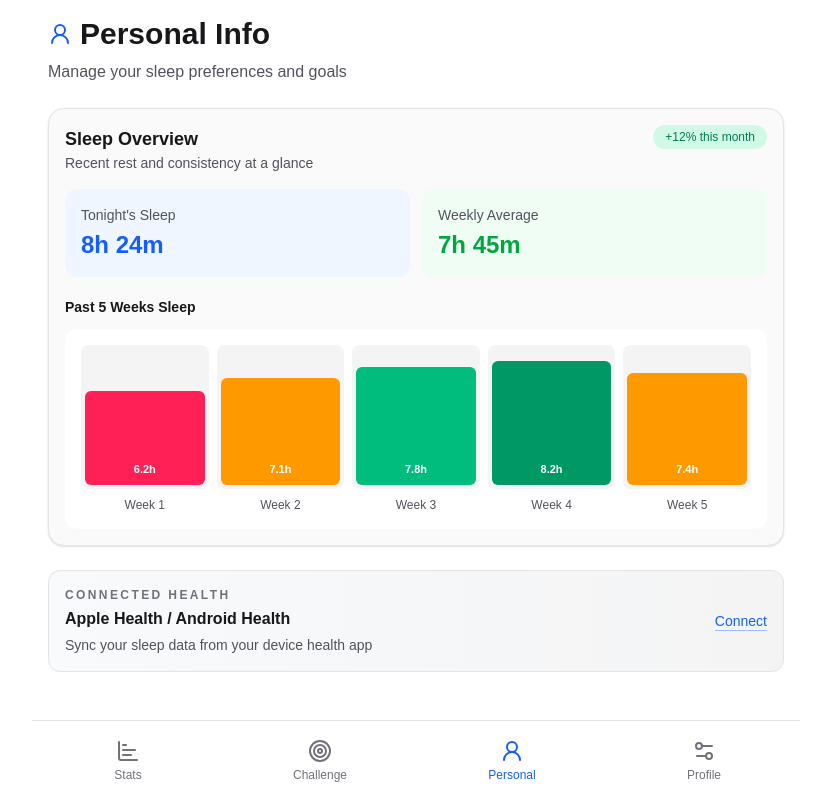
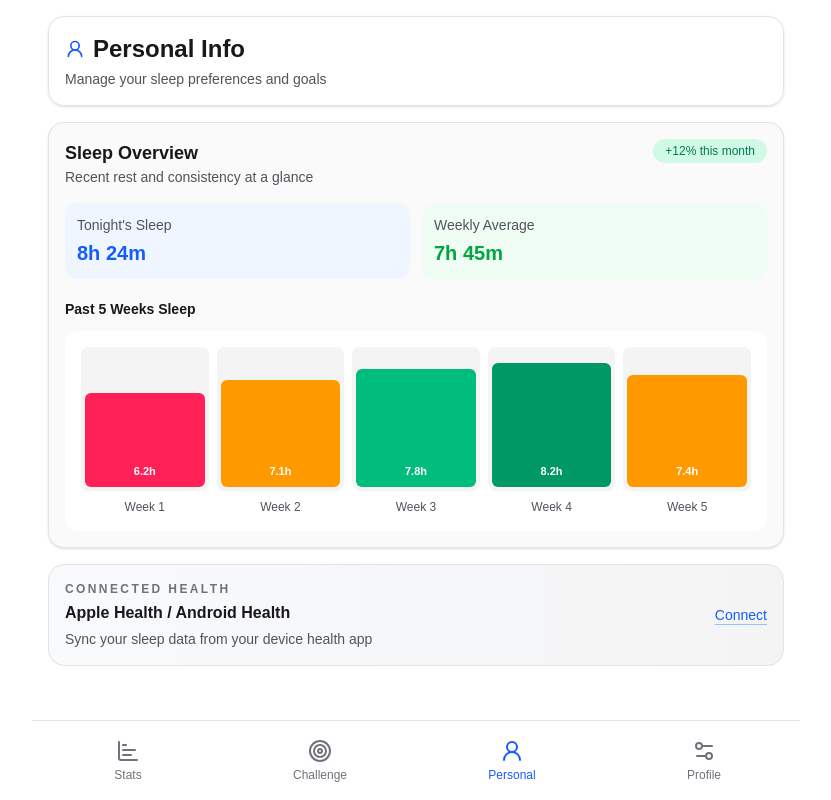
Before and after one commit to Notliam99/CompetiveSleeping, a Next.js app: page /personal in a window 1280 px wide. Shown: the whole page, without its empty margins (224-1055 px from the left). Built offline with nearby package versions, Linux system fonts and the light colour scheme.

Commit message:
Update page.tsx

```diff
--- a/app/personal/page.tsx
+++ b/app/personal/page.tsx
@@ -15,13 +15,13 @@ export default function PersonalPage() {
   useSwipeNavigation();
 
   return (
-    <div className="h-full overflow-hidden p-4 space-y-6">
-      <div>
-        <h1 className="mb-2 flex items-center gap-2 text-3xl font-bold text-zinc-900 dark:text-white">
-          <LuUserRound className="text-2xl text-blue-600 dark:text-blue-400" />
+    <div className="h-full overflow-y-auto p-4 space-y-4">
+      <div className="rounded-2xl border border-zinc-200 bg-white/80 p-4 shadow-sm dark:border-zinc-700 dark:bg-zinc-900/70">
+        <h1 className="mb-1 flex items-center gap-2 text-2xl font-bold text-zinc-900 dark:text-white">
+          <LuUserRound className="text-xl text-blue-600 dark:text-blue-400" />
           <span>Personal Info</span>
         </h1>
-        <p className="text-zinc-600 dark:text-zinc-400">
+        <p className="text-sm text-zinc-600 dark:text-zinc-400">
           Manage your sleep preferences and goals
         </p>
       </div>
@@ -41,21 +41,21 @@ export default function PersonalPage() {
           </div>
         </div>
 
-        <div className="mt-4 flex flex-col gap-3 sm:flex-row">
-          <div className="flex-1 rounded-xl bg-blue-50 p-4 dark:bg-blue-950/30">
+        <div className="mt-4 grid grid-cols-2 gap-3">
+          <div className="rounded-xl bg-blue-50 p-3 dark:bg-blue-950/30">
             <p className="text-sm text-zinc-600 dark:text-zinc-400">
               Tonight&apos;s Sleep
             </p>
-            <p className="mt-1 text-2xl font-bold text-blue-600 dark:text-blue-400">
+            <p className="mt-1 text-xl font-bold text-blue-600 dark:text-blue-400">
               8h 24m
             </p>
           </div>
 
-          <div className="flex-1 rounded-xl bg-green-50 p-4 dark:bg-green-950/30">
+          <div className="rounded-xl bg-green-50 p-3 dark:bg-green-950/30">
             <p className="text-sm text-zinc-600 dark:text-zinc-400">
               Weekly Average
             </p>
-            <p className="mt-1 text-2xl font-bold text-green-600 dark:text-green-400">
+            <p className="mt-1 text-xl font-bold text-green-600 dark:text-green-400">
               7h 45m
             </p>
           </div>
@@ -92,7 +92,7 @@ export default function PersonalPage() {
 
       <a
         href="/profile"
-        className="block rounded-xl border border-zinc-200 bg-gradient-to-r from-slate-50 to-zinc-100 p-4 transition hover:border-zinc-300 hover:shadow-sm dark:border-zinc-700 dark:from-zinc-800 dark:to-zinc-700 dark:hover:border-zinc-600"
+        className="block rounded-2xl border border-zinc-200 bg-gradient-to-r from-slate-50 to-zinc-100 p-4 transition hover:border-zinc-300 hover:shadow-sm dark:border-zinc-700 dark:from-zinc-800 dark:to-zinc-700 dark:hover:border-zinc-600"
       >
         <div className="flex items-center justify-between gap-3">
           <div>
```
